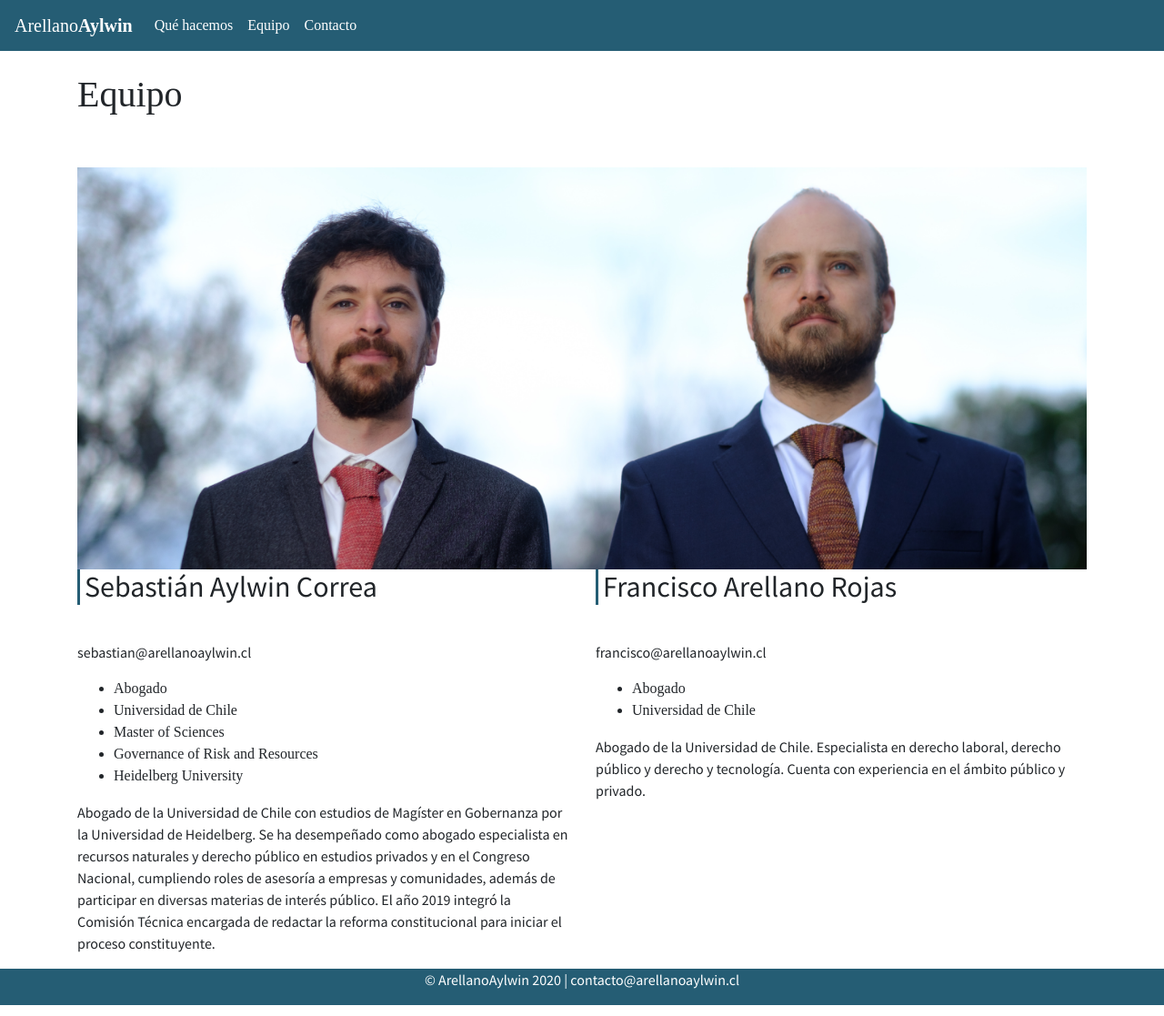
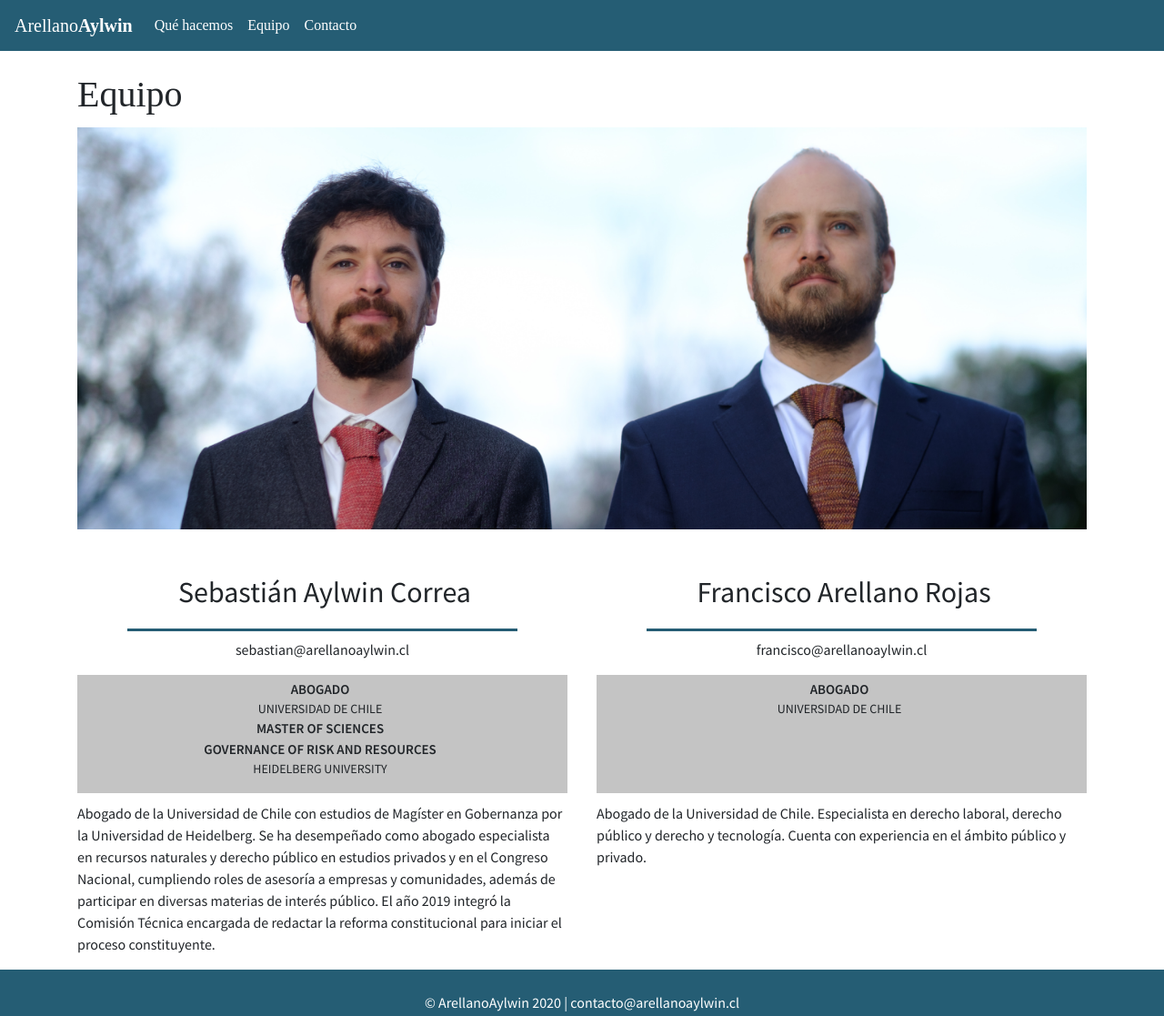
Before and after one commit to acookrojas/estudio-abogados, a plain HTML site: page equipo.html in a window 1280 px wide. Shown: the whole page at 91% size. Drawn offline with nearby package versions, Linux system fonts and the light colour scheme; a web font is replaced by a local one.

Commit message:
Add files via upload

```diff
--- a/equipo.html
+++ b/equipo.html
@@ -8,6 +8,15 @@
     <link href="https://fonts.googleapis.com/css2?family=Source+Sans+Pro:wght@400;600;700&family=Source+Serif+Pro:wght@400;600&display=swap" rel="stylesheet">
     <link href="https://fonts.googleapis.com/icon?family=Material+Icons" rel="stylesheet">
     <link rel="stylesheet" href="estilos.css">
+    <!-- Global site tag (gtag.js) - Google Analytics -->
+    <script async src="https://www.googletagmanager.com/gtag/js?id=UA-180247516-1"></script>
+    <script>
+      window.dataLayer = window.dataLayer || [];
+      function gtag(){dataLayer.push(arguments);}
+      gtag('js', new Date());
+
+      gtag('config', 'UA-180247516-1');
+    </script>
   </head>
 
   <body>
@@ -21,9 +30,9 @@
       </button>
       <div class="collapse navbar-collapse" id="navbarNav">
         <ul class="navbar-nav">
-          <li class="nav-item active"><a class="nav-link" href="/que-hacemos">Qué hacemos</a></li>
-          <li class="nav-item active"><a class="nav-link" href="/equipo">Equipo</a></li>
-          <li class="nav-item active"><a class="nav-link" href="/index.html#contacto">Contacto</a></li>
+          <li class="nav-item active"><a class="nav-link" href="que-hacemos.html">Qué hacemos</a></li>
+          <li class="nav-item active"><a class="nav-link" href="equipo.html">Equipo</a></li>
+          <li class="nav-item active"><a class="nav-link" href="index.html#contacto">Contacto</a></li>
         </ul>
       </div>
     </nav>
@@ -34,41 +43,46 @@
     <h1>Equipo</h1>
   </header>
 
-  <section>
-    <div class="container">
+  <section class="pt-1">
+    <div class="container equipo">
       <img class="img-fluid" src="assets/equipo.png" alt="Sebastián Aylwin y Francisco Arellano abogados de ArellanoAylwin">
       <div class="row">
-        <div class="col-md">
-          <h2>Sebastián Aylwin Correa</h2>
-          <p>sebastian@arellanoaylwin.cl</p>
-          <div class="">
+        <div class="col-md pr-3">
+          <div class="separador" id="aylwin"></div>
+          <h2 class="text-center">Sebastián Aylwin Correa</h2>
+          <div class="filete"></div>
+          <p class="text-center pt-2">sebastian@arellanoaylwin.cl</p>
+          <div class="resume">
             <ul>
-              <li>Abogado</li>
-              <li>Universidad de Chile</li>
-              <li>Master of Sciences</li>
-              <li>Governance of Risk and Resources</li>
-              <li>Heidelberg University</li>
+              <li class="carrera">Abogado</li>
+              <li class="universidad">Universidad de Chile</li>
+              <li class="carrera">Master of Sciences</li>
+              <li class="carrera">Governance of Risk and Resources</li>
+              <li class="universidad">Heidelberg University</li>
             </ul>
           </div>
-          <p>Abogado de la Universidad de Chile con estudios de Magíster en Gobernanza por la Universidad de Heidelberg. Se ha desempeñado como abogado especialista en recursos naturales y derecho público en estudios privados y en el Congreso Nacional, cumpliendo roles de asesoría a empresas y comunidades, además de participar en diversas materias de interés público. El año 2019 integró la Comisión Técnica encargada de redactar la reforma constitucional para iniciar el proceso constituyente.</p>
+          <p class="info">Abogado de la Universidad de Chile con estudios de Magíster en Gobernanza por la Universidad de Heidelberg. Se ha desempeñado como abogado especialista en recursos naturales y derecho público en estudios privados y en el Congreso Nacional, cumpliendo roles de asesoría a empresas y comunidades, además de participar en diversas materias de interés público. El año 2019 integró la Comisión Técnica encargada de redactar la reforma constitucional para iniciar el proceso constituyente.</p>
         </div>
-        <div class="col-md">
-          <h2>Francisco Arellano Rojas</h2>
-          <p>francisco@arellanoaylwin.cl</p>
-          <div class="">
+
+        <div class="col-md pl-3">
+          <div class="separador" id="arellano"></div>
+          <h2 class="text-center">Francisco Arellano Rojas</h2>
+          <div class="filete"></div>
+          <p class="text-center pt-2">francisco@arellanoaylwin.cl</p>
+          <div class="resume">
             <ul>
-              <li>Abogado</li>
-              <li>Universidad de Chile</li>
+              <li class="carrera">Abogado</li>
+              <li class="universidad">Universidad de Chile</li>
             </ul>
           </div>
-          <p>Abogado de la Universidad de Chile. Especialista en derecho laboral, derecho público y derecho y tecnología. Cuenta con experiencia en el ámbito público y privado.</p>
+          <p class="info">Abogado de la Universidad de Chile. Especialista en derecho laboral, derecho público y derecho y tecnología. Cuenta con experiencia en el ámbito público y privado.</p>
         </div>
       </div>
     </div>
  </section>
 
     <footer>
-      <div class="container">
+      <div class="container py-4">
         <div class="row">
           <div class="col-sm">
             <p class="text-center">© ArellanoAylwin 2020 | contacto@arellanoaylwin.cl</p>
--- a/estilos.css
+++ b/estilos.css
@@ -12,7 +12,7 @@ strong {
     font-weight: 600;
 }
 
-p, h2, blockquote, .form-group, button {
+p, h2, blockquote, .form-group, button, .resume {
   font-family: 'Source Sans Pro', sans-serif;
 }
 
@@ -28,6 +28,10 @@ nav a {
 nav a:hover {
   color: black;
   text-decoration: none;
+}
+
+.separador {
+  height: 50px;
 }
 
 .material-icons {
@@ -103,8 +107,8 @@ nav a:hover {
   }
 
   .caption-background-first {
-    padding-top: 2rem;
-    padding-bottom: 2rem;
+    padding-top: 3rem;
+    padding-bottom: 3rem;
   }
 
   .caption-background-second {
@@ -146,6 +150,16 @@ section h2 {
   background-color: #255D74;
 }
 
+.servicios a {
+  color: #05364A;
+
+}
+
+.servicios a:hover {
+  color: white;
+  text-decoration: none;
+}
+
 #equipo h3 {
   font-size: 1.65rem;
   font-weight: 700;
@@ -185,6 +199,51 @@ section h2 {
     font-size: 1.45rem;
     padding-left: 20px;
 }
+}
+
+.resume {
+  min-height: 130px;
+  background-color: #C4C4C4;
+  margin-bottom: 10px;
+  padding-top: 5px;
+  padding-right: 5px;
+  text-align: center;
+}
+
+.resume ul {
+  padding-left: 0px;
+}
+
+.resume li {
+    list-style-type: none;
+}
+
+.resume .carrera {
+  text-transform: uppercase;
+  font-weight: 600;
+  font-size: 15px;
+}
+
+.resume .universidad {
+  text-transform: uppercase;
+  font-weight: 500;
+  font-size: 14px;
+}
+
+.resume .info {
+  line-height: 10%;
+}
+
+.equipo h2 {
+    border-left-style: none;
+    margin-bottom: 15px;
+}
+
+.equipo .filete {
+  border-bottom-style: solid;
+  border-color: #255D74;
+  margin: 0 55px 0 55px;
+  padding: 5px 0 0 0;
 }
 
 #contacto {
```
Also changed, not shown: index.html (+35 -19 lines), que-hacemos.html (+28 -13 lines).
